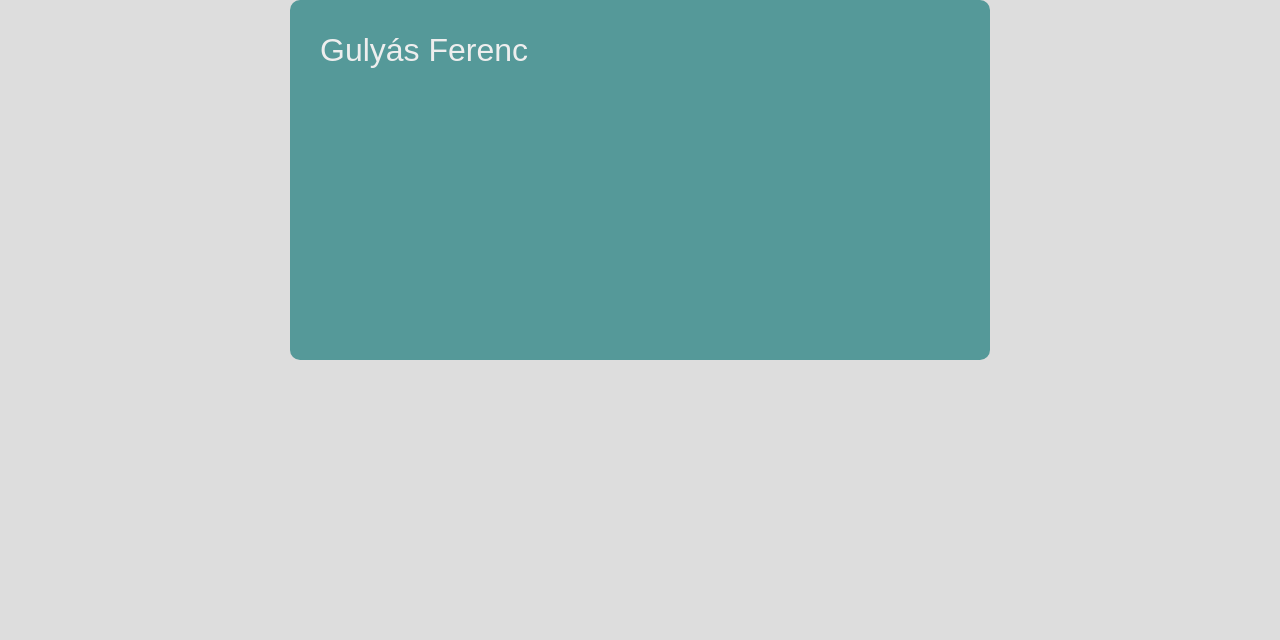
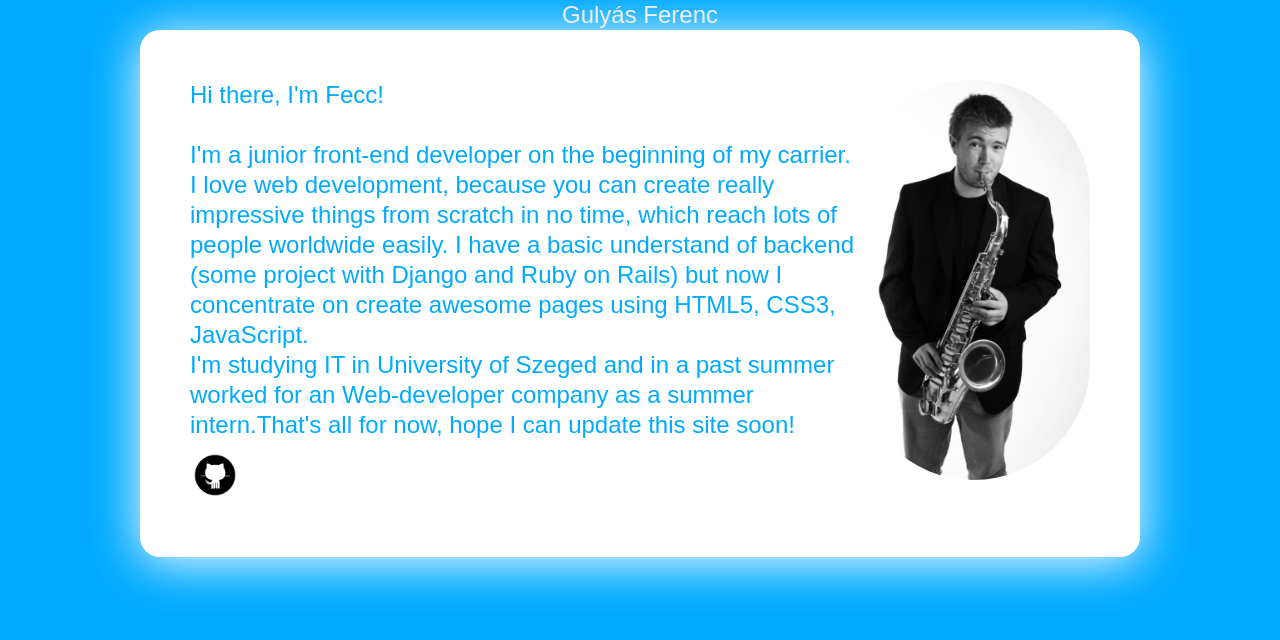
Before and after one commit to gulyasfeccferenc/gulyasfeccferenc.github.io, a plain HTML site: page index.html in a window 1280 px wide. Drawn offline with Linux system fonts and the light colour scheme.

Commit message:
First version done!
It's just a simple webpage without any impressive feature.

```diff
--- a/assets/css/cv.css
+++ b/assets/css/cv.css
@@ -2,15 +2,50 @@
 
 
 body{
-	background-color: #DDD;
+	background-color: #0af; /* #FFF8DC;*/
+	background-opacity: 10%;
 }
-.cont {
-	background-color: #599;
-	color: #EEE;
-	display: block;
-	width: 50%;
-	min-height: 300px;
-	border-radius: 10px;
+
+#header {
+  background: #0af;
+  width: 100%;
+  height: 30px;
+
+  display: block;
+  text-align: center;
+  font-size: 1.5em;
+  color: #eee;
+}
+#main {
+	min-height: 400px;
+	height: auto;
+	width: 1000px;
 	margin: auto;
-	padding: 30px 30px 30px 30px;
+	border-radius: 20px;
+	background-color: #fff;
+	box-shadow: 0 5px 50px #fff;
 }
+#main p{
+	padding: 50px;
+	color: #0af;
+	font-size: 1.5em;
+}
+
+.social{
+	height: 50px;
+	width: auto;
+	border-radius: 50px;
+	margin-top: 10px;
+}
+.social:hover{
+	box-shadow: 0 0 50px #aaa;
+}
+
+#me{
+	height: 400px;
+	border-radius: 400px;
+	vertical-align: top;
+	float: right;
+	display: inline;
+}
+#me:hover {box-shadow: 0 5px 50px #000;}
--- a/index.html
+++ b/index.html
@@ -3,16 +3,25 @@
 <head><title>Gulyás Ferenc</title>
 <meta charset="utf-8">
 <meta http-equiv="X-UA-Compatible" content="IE=edge">
-<meta http-equiv="Content-Language" content="hu">
+<meta http-equiv="Content-Language" content="en">
 <link rel="stylesheet" href="assets/css/cv.css">
 
 </head>
-<body><div class="cont">
-	<h1>Gulyás Ferenc</h1>
-	<div id="me"></div>
-</div>
+<body>
+
+	<div id="header"><p>Gulyás Ferenc</p></div>
+
+
+	<div id="main">
+		<p>
+		<img id="me" src="assets/img/fecc01.jpg">
+			Hi there, I'm Fecc!<br><br>
+			I'm a junior front-end developer on the beginning of my carrier. I love web development, because you can create really impressive things from scratch in no time, which reach lots of people worldwide easily. I have a basic understand of backend (some project with Django and Ruby on Rails) but now I concentrate on create awesome pages using HTML5, CSS3, JavaScript.<br>I'm studying IT in University of Szeged and in a past summer worked for an Web-developer company as a summer intern.That's all for now, hope I can update this site soon!<br>
+			<a href="https://github.com/gulyasfeccferenc"><img class="social" src="assets/img/github.png" alt="link for my GitHub acc"></a>
+		</p>
+
+
+	</div>
+
 </body>
 </html>
-<!--<img src="assets/img/fecc01.jpg">
-<div id="me">
-</div>
```
Also changed, not shown: assets/img/github.png (added).
